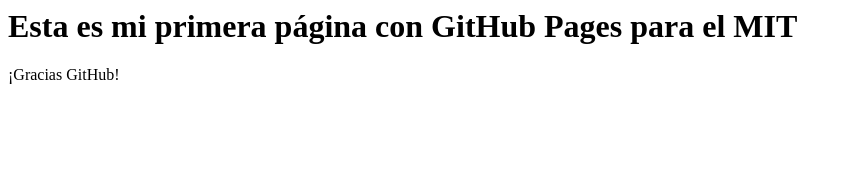
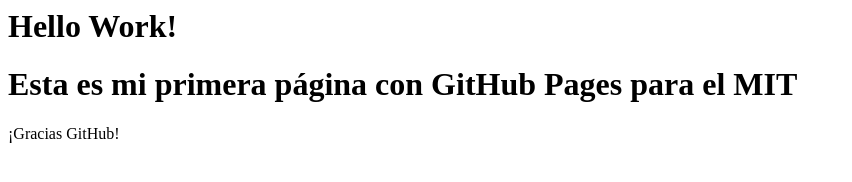
Before and after one commit to AndresMontj/andresmontj.github.io, a plain HTML site: page index.html in a window 1280 px wide. Shown: the whole page, without its empty margins (0-852 px from the left). Drawn offline with Linux system fonts and the light colour scheme.

Commit message:
Update index.html

```diff
--- a/index.html
+++ b/index.html
@@ -1,4 +1,5 @@
 <html>
+  <h1>Hello Work!</h1>
 <h1> Esta es mi primera página con GitHub Pages para el MIT</h1>
 <p>¡Gracias GitHub!</p>
 </html>
```
